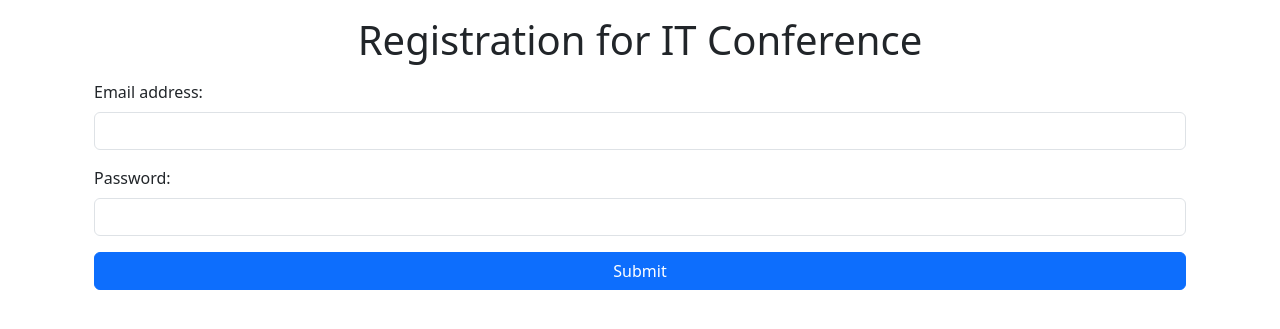
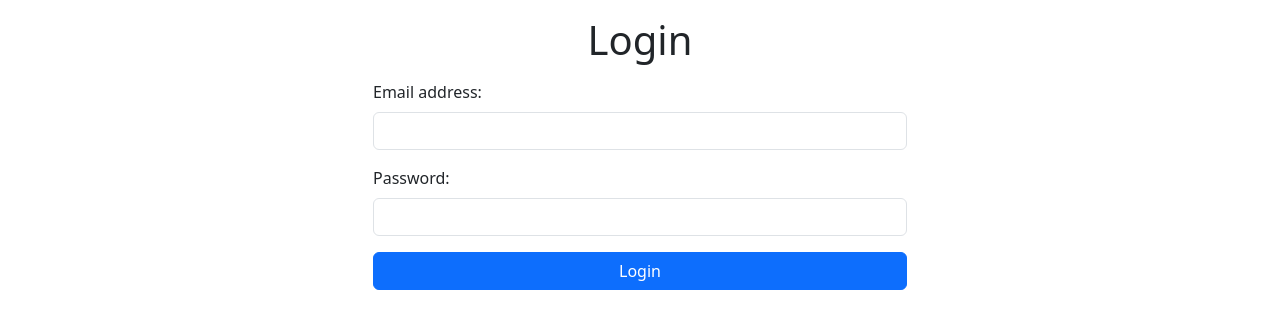
Before and after one commit to tettehseth67/php-website, a PHP site: page /login.php in a window 1280 px wide. Shown: the part 56-385 px from the top of the page. Run offline with PHP 8.4, Linux system fonts and the light colour scheme; some libraries are stand-ins or nearby versions.

Commit message:
update: modified login and registration forms for improved layout and functionality

```diff
--- a/login.php
+++ b/login.php
@@ -5,7 +5,9 @@ require_once 'includes/header.php';
 ?>
 
 <div class="container">
-    <h1 class="text-center m-3">Registration for IT Conference</h1>
+    <div class="row">
+        <div class="col-md-6 offset-md-3">
+            <h1 class="text-center m-3">Login</h1>
 
             <form action="submit_registration.php" method="get">
                 <div class="mb-3">
@@ -17,7 +19,9 @@ require_once 'includes/header.php';
                     <input type="password" class="form-control" id="password" name="password" required>
                 </div>
                 <div class="d-grid">
-            <button type="submit" class="btn btn-primary">Submit</button>
+                    <button type="submit" class="btn btn-primary">Login</button>
                 </div>
             </form>
         </div>
+    </div>
+</div>
--- a/register.php
+++ b/register.php
@@ -4,7 +4,9 @@ require_once 'includes/header.php';
 
 ?>
 
-<div class="container">
+<div class="container px-3 py-3">
+    <div class="row">
+        <div class="col-md-6 offset-md-3">
             <h1 class="text-center m-3">Registration for IT Conference</h1>
 
             <form action="submit_registration.php" method="get">
@@ -42,3 +44,5 @@ require_once 'includes/header.php';
                 </div>
             </form>
         </div>
+    </div>
+</div>
```
Lines whose indentation alone changed are shown as unchanged.
